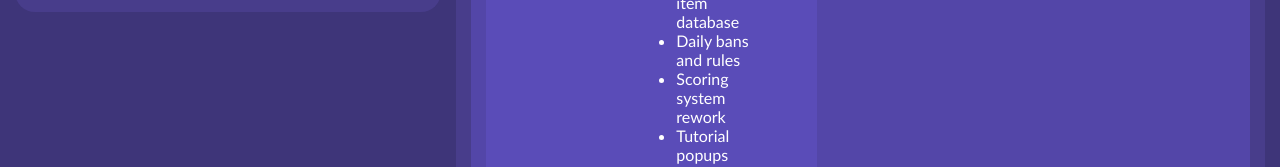
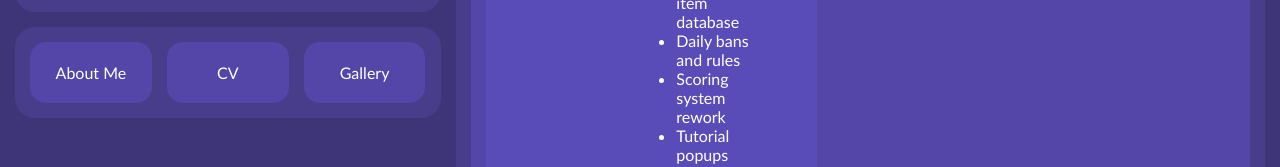
Before and after one commit to EssithAbertay/EssithAbertay.github.io, a plain HTML site: page index.html in a window 1280 px wide. Shown: the part 810-977 px from the top of the page. Drawn offline with Linux system fonts and the light colour scheme.

Commit message:
added buttons to fixed section

```diff
--- a/index.html
+++ b/index.html
@@ -91,6 +91,20 @@
                         <a href="https://essith.itch.io/"><img src = "images\itchio-textless-white.svg"  class = "social_media" alt="Image of itch.io logo"></a>
                         <a href="https://bsky.app/profile/essith.bsky.social"><img src = "images\white_bluesky.svg"  class = "social_media" alt="Image of Bluesky logo" style="color: white;"></a>
 
+                </div>
+            </div>
+
+            <div class="section_wrapper" id="fixed_wrapper" style="display: flex;">
+                <div class="fixed_button">
+                    <p>About Me</p>
+                </div>
+
+                <div class="fixed_button">
+                    <p>CV</p>
+                </div>
+
+                <div class="fixed_button" style="margin-right: 0;">
+                    <p>Gallery</p>
                 </div>
             </div>
         </div>
--- a/styles.css
+++ b/styles.css
@@ -42,6 +42,19 @@ body {
     padding-left: 5px;
     padding-top: 1px;
     padding-bottom: 1px;
+}
+
+.fixed_button{
+    background-color: #5346A8;
+    border-radius: 16px;
+    text-align: center;
+    padding: 5px;
+    width: 33%;
+    margin-right: 15px;
+}
+
+.fixed_button:hover{
+   background-color: #6859cf;
 }
 
 .scrolling_content {
@@ -125,10 +138,6 @@ body {
     padding-right: 0px;
     margin-bottom: 15px;
 
-}
-
-.highlighted_project_title>h2{
-    font-size:;
 }
 
 .flex{
```
